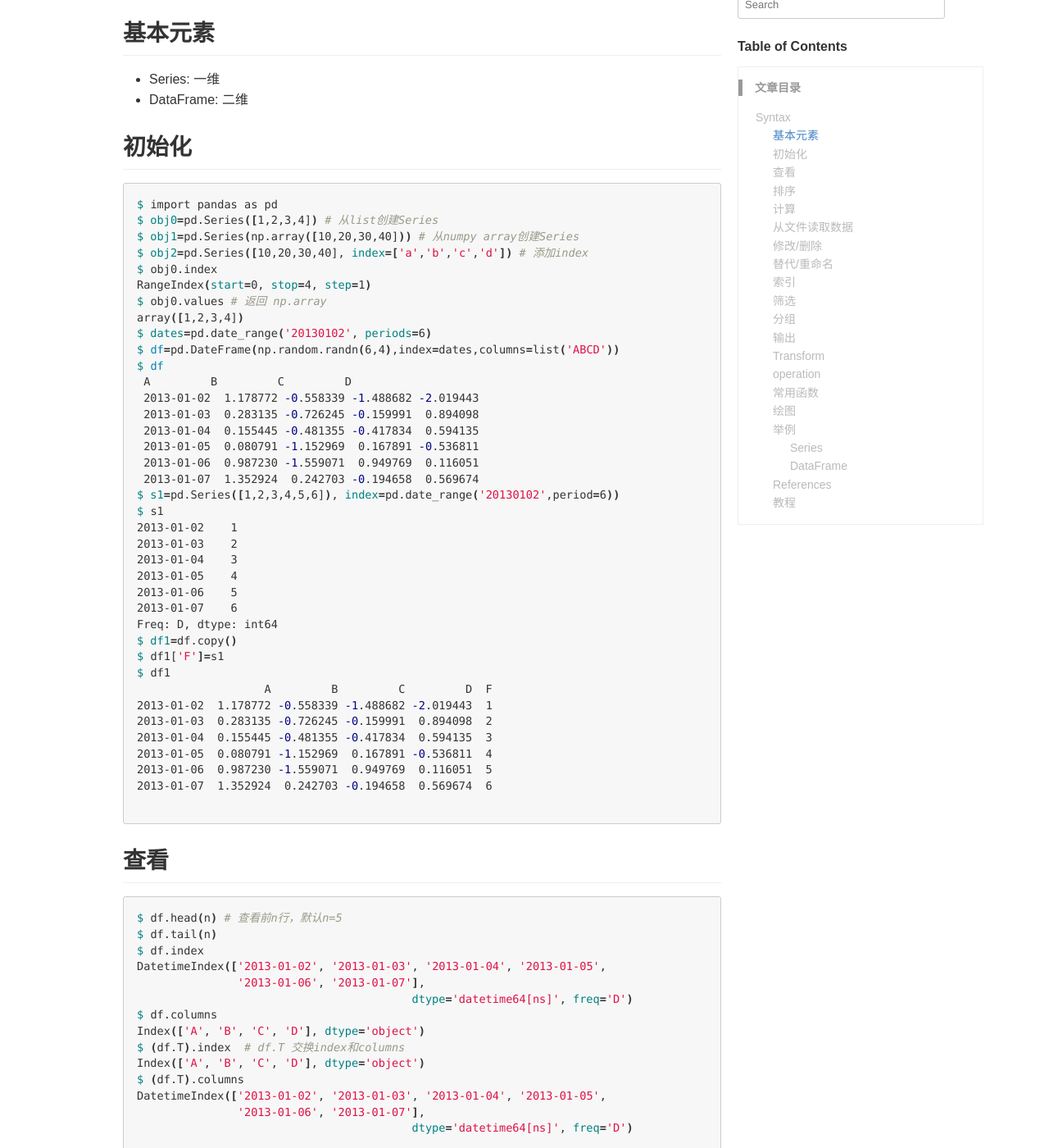
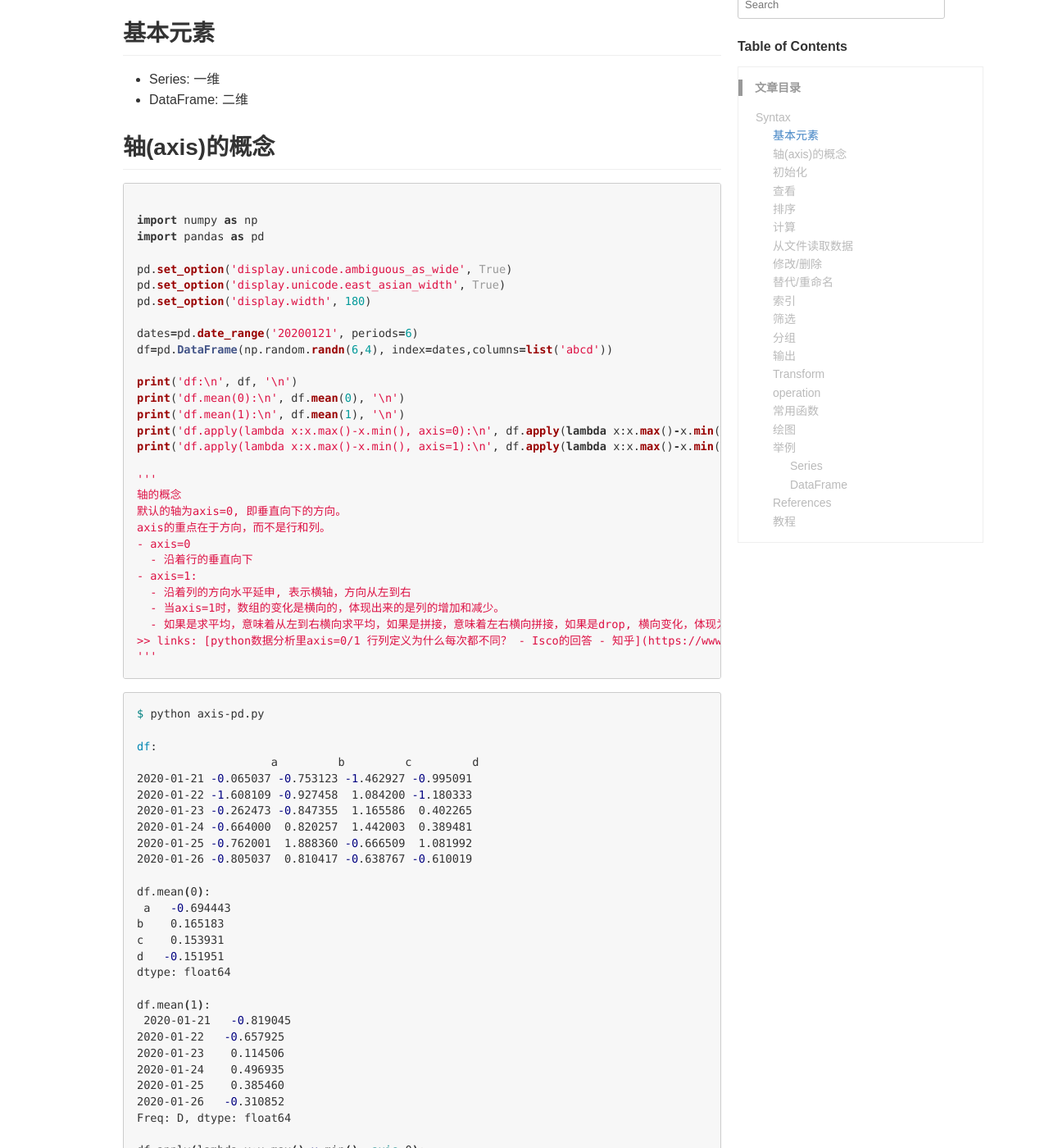
Before and after one commit to LfqGithub/LfqGithub.github.io, a Jekyll site: the page built from _wiki/pandas-python.md, in a window 1280 px wide and 1400 px high, scrolled down 279 px. Shown: the whole window at 82% size. Built offline with Jekyll 4.4.1, drawn with Linux system fonts in a browser that asks for light colours; nearby versions of some CDN libraries; some of the changed text lies outside the part shown.

Commit message:
update pandas note

````diff
--- a/_wiki/pandas-python.md
+++ b/_wiki/pandas-python.md
@@ -9,6 +9,83 @@ title: Pandas
 
 - Series: 一维
 - DataFrame: 二维
+
+## 轴(axis)的概念
+
+```python
+
+import numpy as np
+import pandas as pd
+
+pd.set_option('display.unicode.ambiguous_as_wide', True)
+pd.set_option('display.unicode.east_asian_width', True)
+pd.set_option('display.width', 180)
+
+dates=pd.date_range('20200121', periods=6)
+df=pd.DataFrame(np.random.randn(6,4), index=dates,columns=list('abcd'))
+
+print('df:\n', df, '\n')
+print('df.mean(0):\n', df.mean(0), '\n')
+print('df.mean(1):\n', df.mean(1), '\n')
+print('df.apply(lambda x:x.max()-x.min(), axis=0):\n', df.apply(lambda x:x.max()-x.min(), axis=0))
+print('df.apply(lambda x:x.max()-x.min(), axis=1):\n', df.apply(lambda x:x.max()-x.min(), axis=1))
+
+'''
+轴的概念
+默认的轴为axis=0, 即垂直向下的方向。
+axis的重点在于方向，而不是行和列。
+- axis=0
+  - 沿着行的垂直向下
+- axis=1:
+  - 沿着列的方向水平延申, 表示横轴，方向从左到右
+  - 当axis=1时，数组的变化是横向的，体现出来的是列的增加和减少。
+  - 如果是求平均，意味着从左到右横向求平均，如果是拼接，意味着左右横向拼接，如果是drop, 横向变化，体现为列的减少
+>> links: [python数据分析里axis=0/1 行列定义为什么每次都不同？ - Isco的回答 - 知乎](https://www.zhihu.com/question/58993137/answer/375111564)
+'''
+```
+```bash
+$ python axis-pd.py
+
+df:
+                    a         b         c         d
+2020-01-21 -0.065037 -0.753123 -1.462927 -0.995091
+2020-01-22 -1.608109 -0.927458  1.084200 -1.180333
+2020-01-23 -0.262473 -0.847355  1.165586  0.402265
+2020-01-24 -0.664000  0.820257  1.442003  0.389481
+2020-01-25 -0.762001  1.888360 -0.666509  1.081992
+2020-01-26 -0.805037  0.810417 -0.638767 -0.610019
+
+df.mean(0):
+ a   -0.694443
+b    0.165183
+c    0.153931
+d   -0.151951
+dtype: float64
+
+df.mean(1):
+ 2020-01-21   -0.819045
+2020-01-22   -0.657925
+2020-01-23    0.114506
+2020-01-24    0.496935
+2020-01-25    0.385460
+2020-01-26   -0.310852
+Freq: D, dtype: float64
+
+df.apply(lambda x:x.max()-x.min(), axis=0):
+ a    1.543072
+b    2.815817
+c    2.904930
+d    2.262326
+dtype: float64
+df.apply(lambda x:x.max()-x.min(), axis=1):
+ 2020-01-21    1.397890
+2020-01-22    2.692309
+2020-01-23    2.012941
+2020-01-24    2.106003
+2020-01-25    2.650361
+2020-01-26    1.615454
+Freq: D, dtype: float64
+```
 
 ## 初始化
 
````
